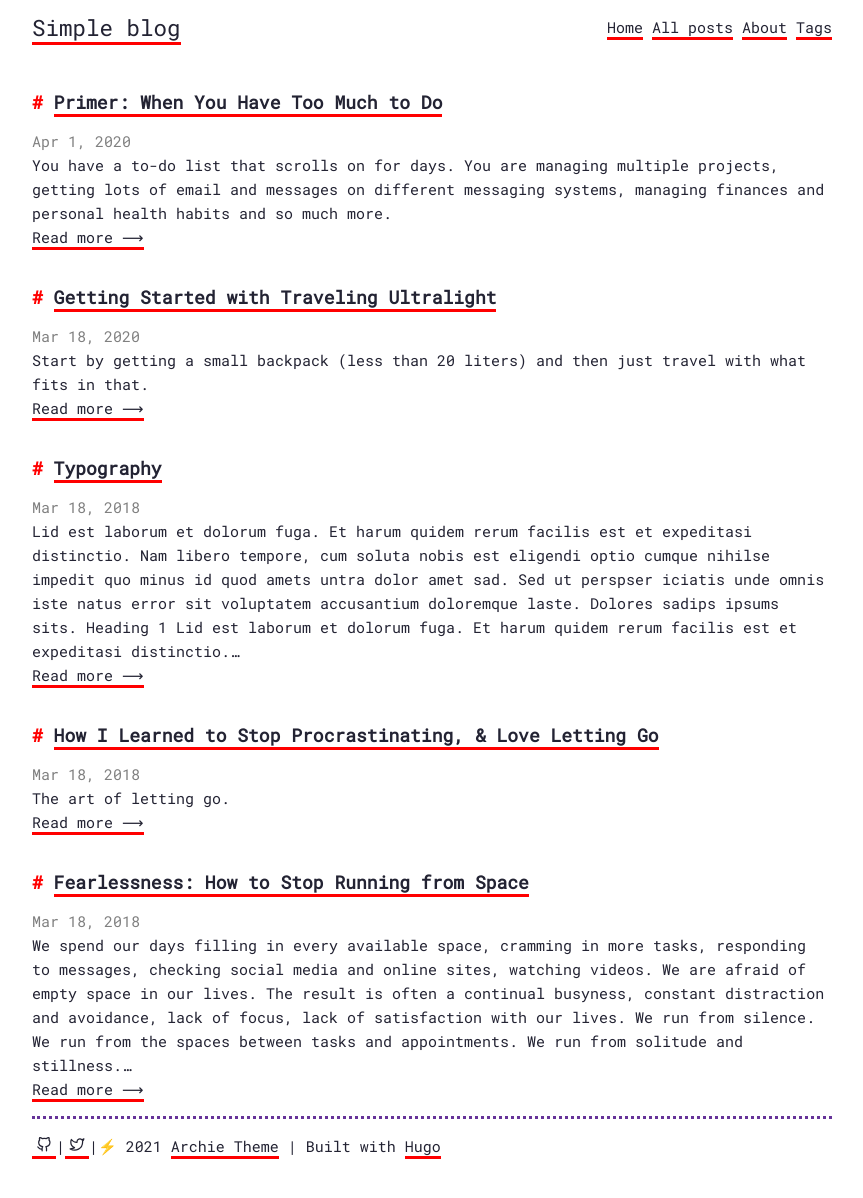
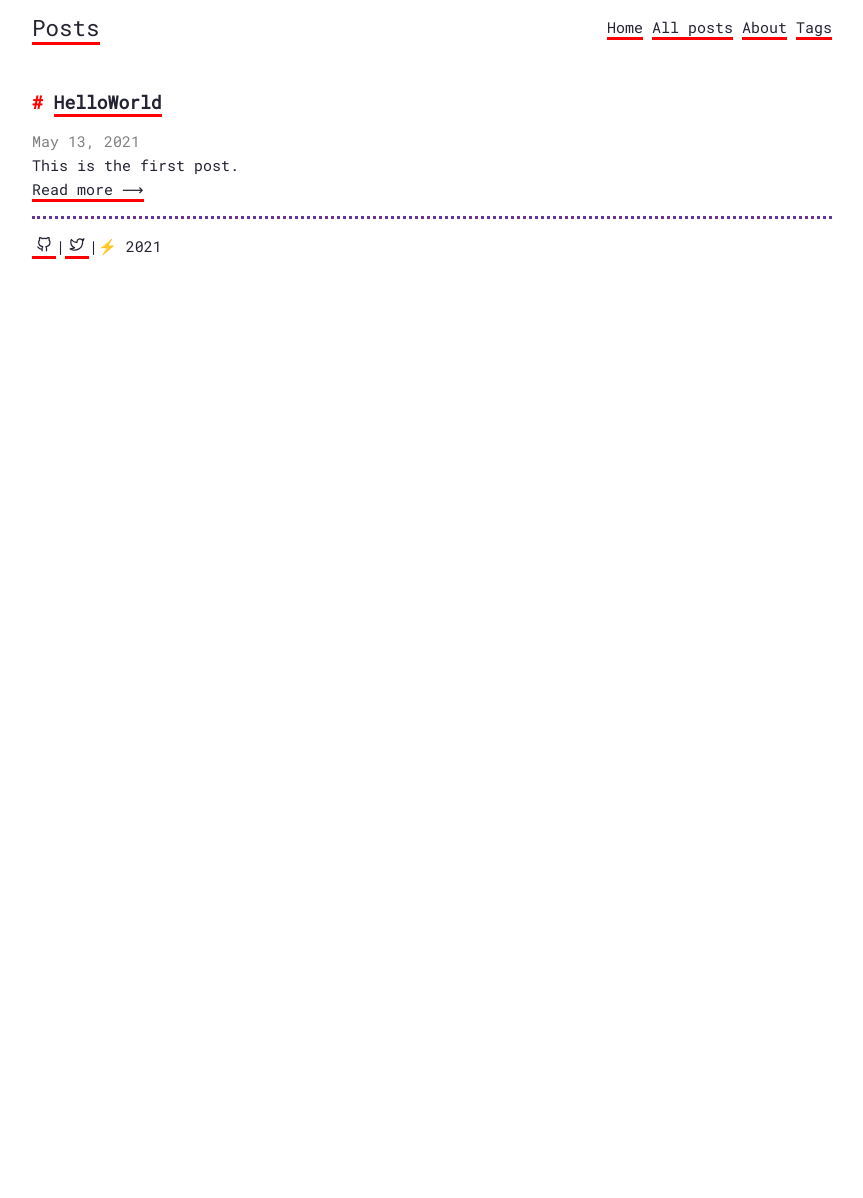
Before and after one commit to emrsenturk/emrsenturk.github.io, a plain HTML site: page index.html in a window 1280 px wide. Shown: the whole page, without its empty margins (208-1071 px from the left). After the commit the page ends 800 px from the top, so only its background shows below. Drawn offline with Linux system fonts and the light colour scheme.

Commit message:
second commit

```diff
--- a/index.html
+++ b/index.html
@@ -1,20 +1,24 @@
 <!DOCTYPE html>
 <html>
+
 <head>
 	<meta name="generator" content="Hugo 0.83.1" />
 	<meta charset="utf-8" />
-	<meta http-equiv="X-UA-Compatible" content="IE=edge"><title>Simple blog | Home </title><meta name="viewport" content="width=device-width, initial-scale=1">
+	<meta http-equiv="X-UA-Compatible" content="IE=edge">
+	<title>Simple blog | Home </title>
+	<meta name="viewport" content="width=device-width, initial-scale=1">
 
-	<meta property="og:image" content=""/>
-	<link rel="alternate" type="application/rss+xml" href="https://emrsenturk.github.io/index.xml" title="Simple blog" />
+	<meta property="og:image" content="" />
+	<link rel="alternate" type="application/rss+xml" href="https://emrsenturk.github.io/index.xml"
+		title="Simple blog" />
 	<meta property="og:title" content="" />
 	<meta property="og:description" content="" />
 	<meta property="og:type" content="website" />
 	<meta property="og:url" content="https://emrsenturk.github.io/" />
 
-<meta name="twitter:card" content="summary"/>
-<meta name="twitter:title" content=""/>
-<meta name="twitter:description" content=""/>
+	<meta name="twitter:card" content="summary" />
+	<meta name="twitter:title" content="" />
+	<meta name="twitter:description" content="" />
 	<script src="https://emrsenturk.github.io/js/feather.min.js"></script>
 
 	<link href="https://emrsenturk.github.io/css/fonts.css" rel="stylesheet">
@@ -27,7 +31,7 @@
 	<div class="content">
 		<header>
 			<div class="main">
-		<a href="https://emrsenturk.github.io/">Simple blog</a>
+				<a href="https://emrsenturk.github.io/">Posts</a>
 			</div>
 			<nav>
 
@@ -49,71 +53,25 @@
 
 
 			<section class="list-item">
-					<h1 class="title"><a href="/posts/post-1/">Primer: When You Have Too Much to Do</a></h1>
-					<time>Apr 1, 2020</time>
-					<br><div class="description">
-
-						You have a to-do list that scrolls on for days. You are managing multiple projects, getting lots of email and messages on different messaging systems, managing finances and personal health habits and so much more.
+				<h1 class="title"><a href="/posts/post-1/">HelloWorld</a></h1>
+				<time>May 13, 2021</time>
+				<br>
+				<div class="description">
+					This is the first post.
 
 				</div>
 				<a href="/posts/post-1/">Read more ⟶</a>
 			</section>
 
-				<section class="list-item">
-					<h1 class="title"><a href="/posts/post-4/">Getting Started with Traveling Ultralight</a></h1>
-					<time>Mar 18, 2020</time>
-					<br><div class="description">
-
-						Start by getting a small backpack (less than 20 liters) and then just travel with what fits in that.
-
-					</div>
-					<a href="/posts/post-4/">Read more ⟶</a>
-				</section>
-
-				<section class="list-item">
-					<h1 class="title"><a href="/posts/post-5/">Typography</a></h1>
-					<time>Mar 18, 2018</time>
-					<br><div class="description">
-
-						Lid est laborum et dolorum fuga. Et harum quidem rerum facilis est et expeditasi distinctio. Nam libero tempore, cum soluta nobis est eligendi optio cumque nihilse impedit quo minus id quod amets untra dolor amet sad. Sed ut perspser iciatis unde omnis iste natus error sit voluptatem accusantium doloremque laste. Dolores sadips ipsums sits.
-Heading 1 Lid est laborum et dolorum fuga. Et harum quidem rerum facilis est et expeditasi distinctio.&hellip;
-
-					</div>
-					<a href="/posts/post-5/">Read more ⟶</a>
-				</section>
-
-				<section class="list-item">
-					<h1 class="title"><a href="/posts/post-3/">How I Learned to Stop Procrastinating, &amp; Love Letting Go</a></h1>
-					<time>Mar 18, 2018</time>
-					<br><div class="description">
-
-						The art of letting go.
-
-					</div>
-					<a href="/posts/post-3/">Read more ⟶</a>
-				</section>
-
-				<section class="list-item">
-					<h1 class="title"><a href="/posts/post-2/">Fearlessness: How to Stop Running from Space</a></h1>
-					<time>Mar 18, 2018</time>
-					<br><div class="description">
-
-						We spend our days filling in every available space, cramming in more tasks, responding to messages, checking social media and online sites, watching videos.
-We are afraid of empty space in our lives.
-The result is often a continual busyness, constant distraction and avoidance, lack of focus, lack of satisfaction with our lives.
-We run from silence. We run from the spaces between tasks and appointments. We run from solitude and stillness.&hellip;
-
-					</div>
-					<a href="/posts/post-2/">Read more ⟶</a>
-				</section>
 
 
 
 
 		</main>
 		<footer>
-<hr><a class="soc" href="https://github.com/emrsenturk" title="GitHub"><i data-feather="github"></i></a>|<a class="soc" href="https://twitter.com/athulcajay/" title="Twitter"><i data-feather="twitter"></i></a>|⚡️
-	2021  <a href="https://github.com/athul/archie">Archie Theme</a> | Built with <a href="https://gohugo.io">Hugo</a>
+			<hr><a class="soc" href="https://github.com/emrsenturk" title="GitHub"><i data-feather="github"></i></a>|<a
+				class="soc" href="https://twitter.com/athulcajay/" title="Twitter"><i data-feather="twitter"></i></a>|⚡️
+			2021 </a>
 		</footer>
 
 
@@ -123,4 +81,5 @@ We run from silence. We run from the spaces between tasks and appointments. We r
 	</div>
 
 </body>
+
 </html>
```
Lines whose indentation alone changed are shown as unchanged.
